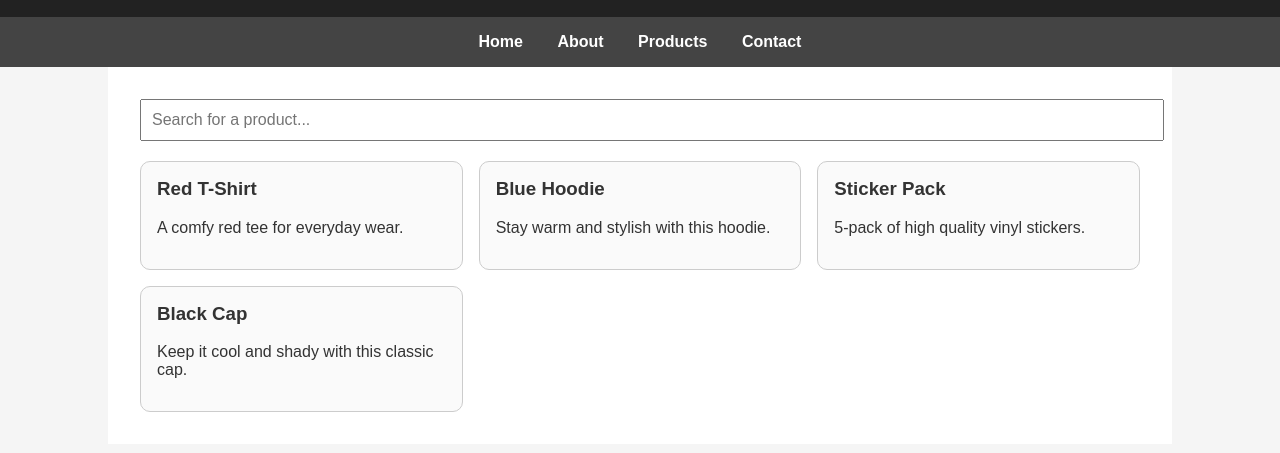
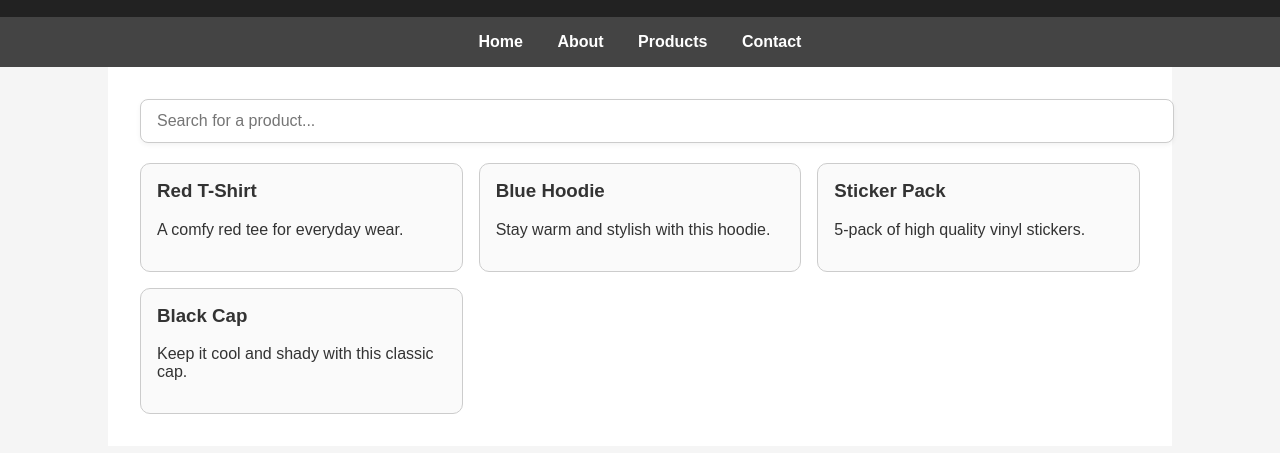
Before and after one commit to PFL-OFFICIAL/pfl-official.github.io, a plain HTML site: page products.html in a window 1280 px wide. Shown: the part 95-548 px from the top of the page. Drawn offline with Linux system fonts and the light colour scheme.

Commit message:
Update products.html

```diff
--- a/products.html
+++ b/products.html
@@ -35,11 +35,22 @@
       background: white;
     }
     input[type="text"] {
-      width: 100%;
-      padding: 10px;
-      margin-bottom: 20px;
-      font-size: 1em;
-    }
+  width: 100%;
+  padding: 12px 16px;
+  margin-bottom: 20px;
+  font-size: 1rem;
+  border: 1px solid #ccc;
+  border-radius: 8px;
+  box-shadow: 0 2px 5px rgba(0,0,0,0.05);
+  transition: border-color 0.2s, box-shadow 0.2s;
+}
+
+input[type="text"]:focus {
+  border-color: #0077ff;
+  box-shadow: 0 0 0 3px rgba(0, 119, 255, 0.2);
+  outline: none;
+}
+
     .product-list {
       display: grid;
       grid-template-columns: repeat(auto-fit, minmax(250px, 1fr));
```
